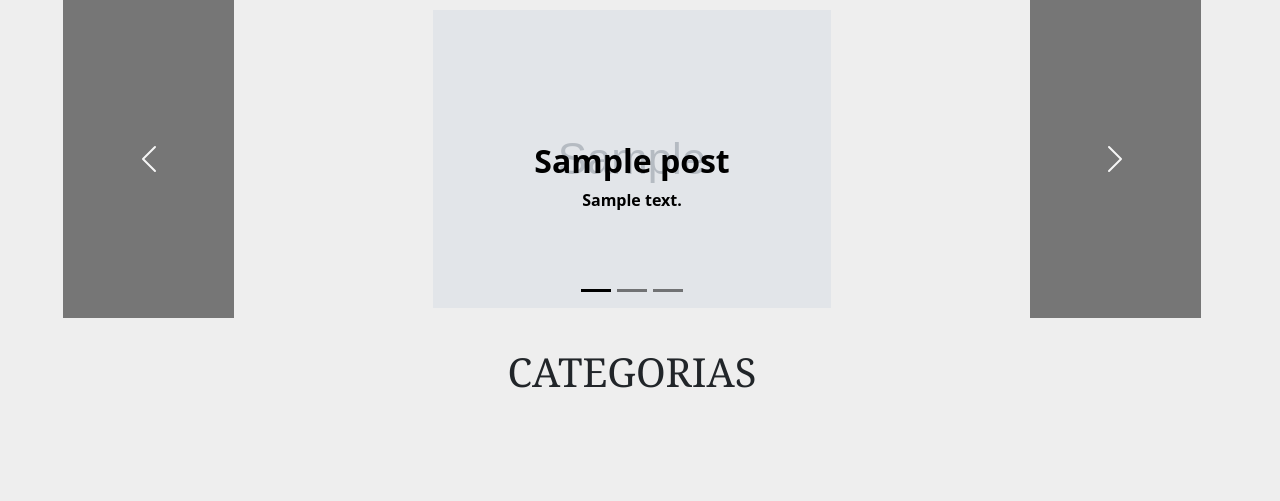
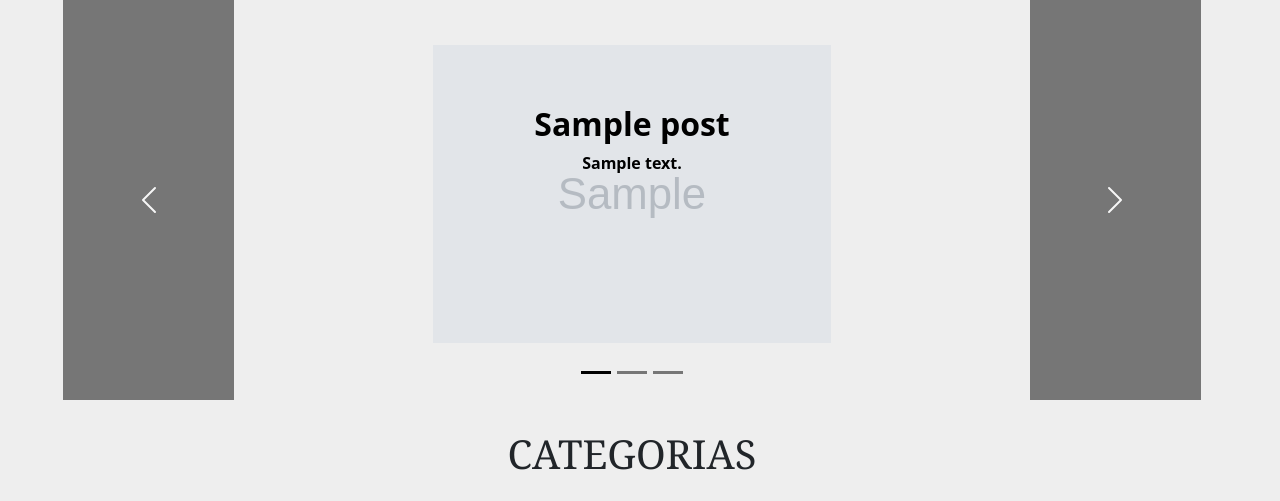
Before and after one commit to CamperDawn/Blog, a Django app: page / in a window 1280 px wide. Shown: the part 120-621 px from the top of the page. Run offline with Django 3.2, Linux system fonts and the light colour scheme; tables that the repository leaves empty hold one stand-in row (values such as "Sample post"); grey boxes marked "Sample" are stand-in pictures.

Commit message:
[fix]: image size visibility

```diff
--- a/Server/Blog/static/home.css
+++ b/Server/Blog/static/home.css
@@ -1,9 +1,26 @@
 .carousel-indicators>button[data-bs-target] {
     background-color: #000;
 }
+.carousel-inner {
+    height: 400px;
+    padding-top: 5%;
+}
+.carousel-item {
+    position: relative;
+}
+.carousel-item>div {
+    object-fit: cover;
+}
 .carousel-caption {
     color: #000;
+    width: 80%;
+    margin: auto;
     padding: 10%;
+    position: absolute;
+    top: 0;
+    left: 0;
+    bottom: 0;
+    right: 0;
 }
 .carousel-caption>h5 {
     font-size: 2rem;
@@ -13,7 +30,7 @@
     font-size: 1rem;
     font-weight: 600;
 }
-.carousel-item>img {
+.carousel-item img {
     opacity: .5;
 }
 .carousel-control-prev,.carousel-control-next {
--- a/Server/Blog/templates/home.html
+++ b/Server/Blog/templates/home.html
@@ -16,11 +16,13 @@
         <div class="carousel-inner">
             {% for elem in posts_desta %}
                 <a href="/details/{{elem.id}}" class="carousel-item {% if forloop.counter == 1 %}active{% endif %}">
-                    {% if elem.img %}
-                        <img src="/media/{{elem.img}}" class="d-block w-100" alt="...">
-                    {% else %}
-                        <img src="/media/resource/img-logo.png" class="d-block w-100" alt="...">
-                    {% endif %}
+                    <div>
+                        {% if elem.img %}
+                            <img src="/media/{{elem.img}}" class="d-block w-100">
+                        {% else %}
+                            <img src="/media/resource/img-logo.png" class="d-block w-100">
+                        {% endif %}
+                    </div>
                     <div class="carousel-caption d-none d-md-block">
                         <h5>{{elem.title|truncatechars:40}}</h5>
                         <p>{{elem.description|truncatechars:150}}</p>
```
